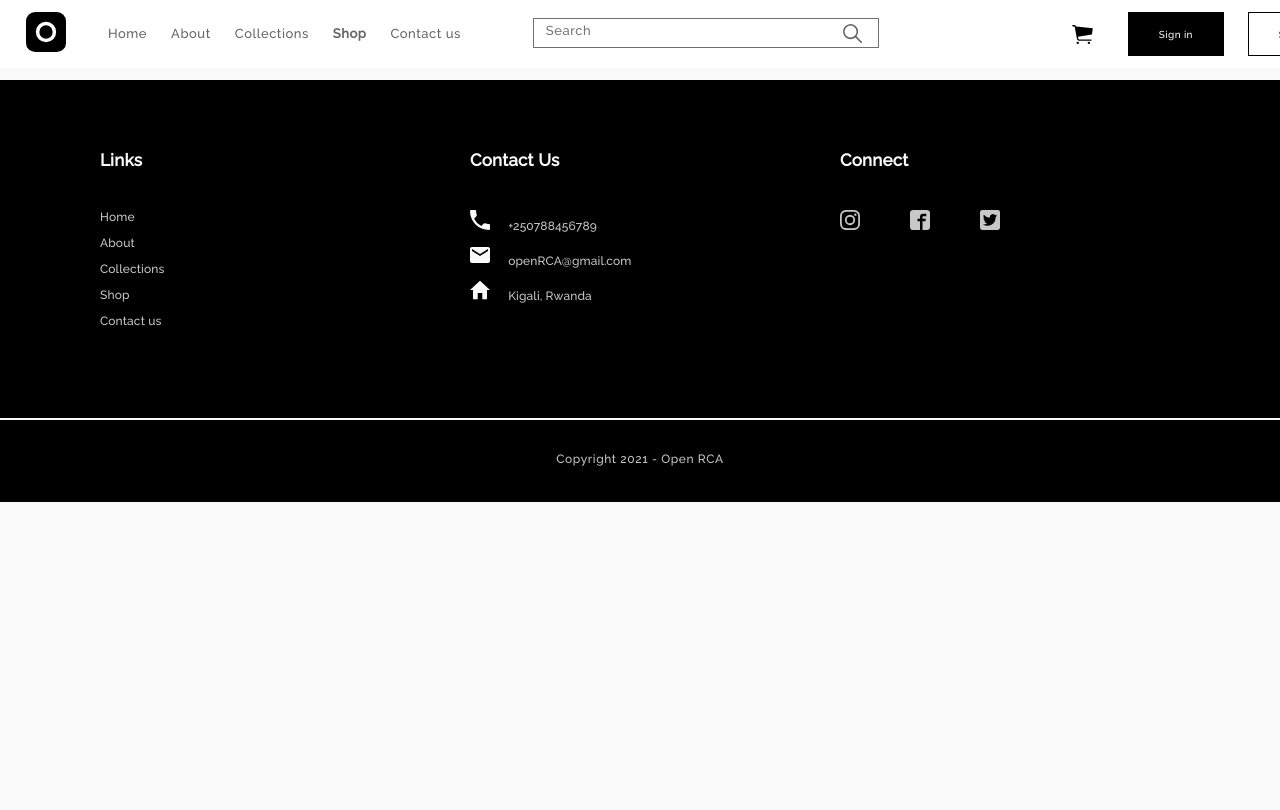
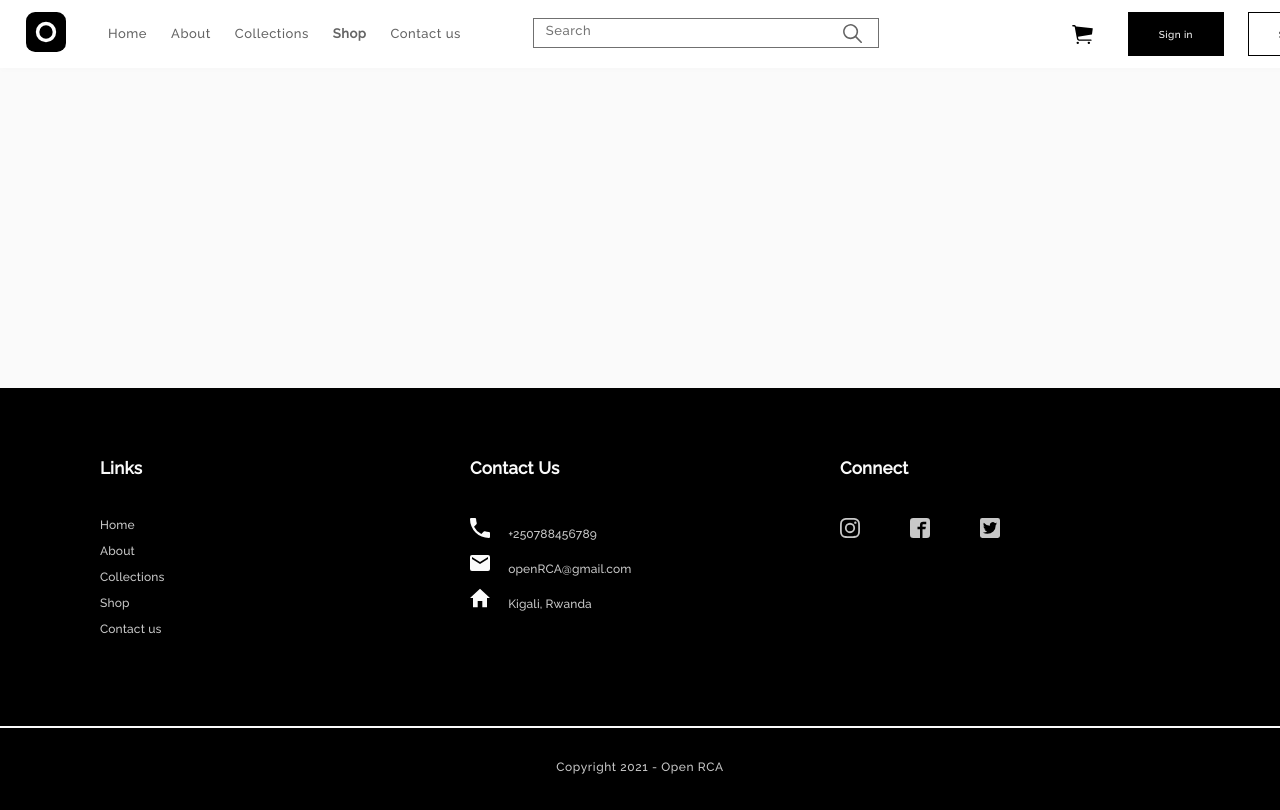
Before and after one commit to Open-RCA/eCom-vue-frontend, a Vue app: page /shop in a window 1280 px wide. Shown: the top 810 px of the page. Built offline with nearby package versions, Linux system fonts and the light colour scheme.

Commit message:
just saying good bye

```diff
--- a/src/views/Shop.vue
+++ b/src/views/Shop.vue
@@ -15,7 +15,7 @@ export default {
 </script>
 
 <style lang="scss" scoped>
-.footer{
-  margin-top: 12px;
+.footer {
+  margin-top: 40vh;
 }
 </style>
```
